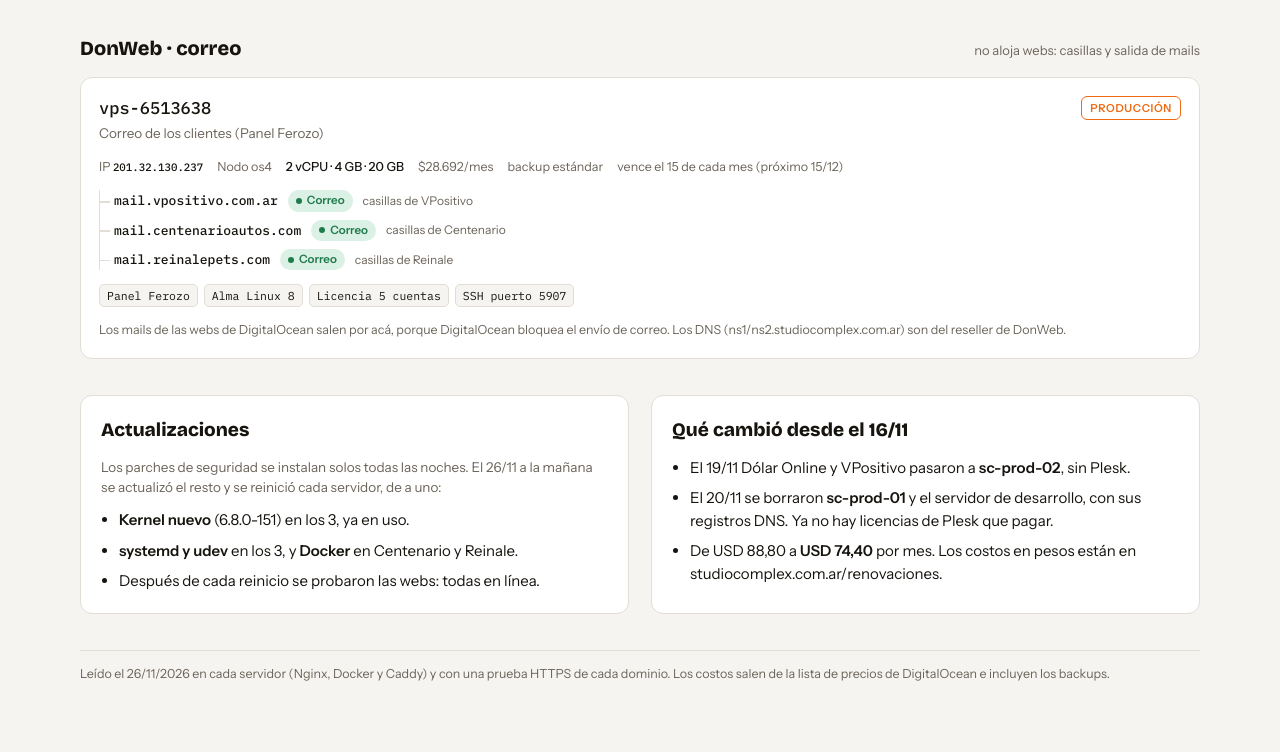
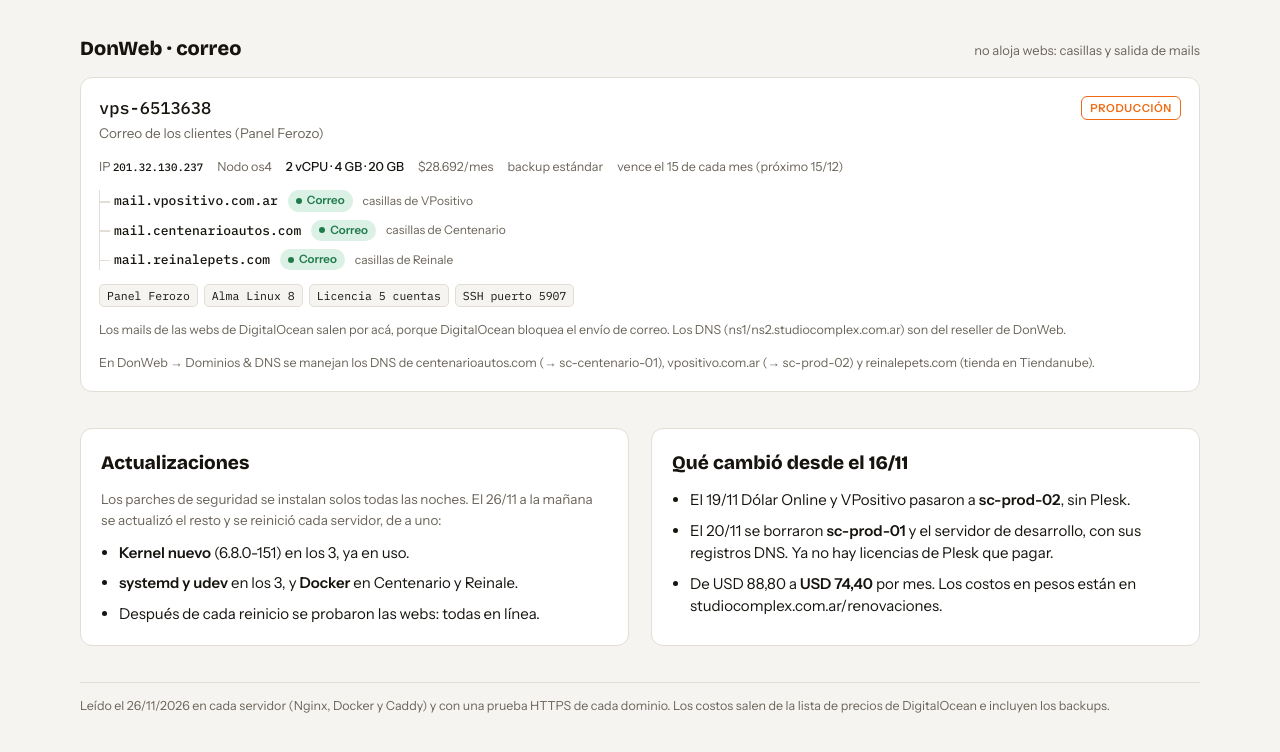
Before and after one commit to nudge-digital-lab/studio-complex-resumen, a plain HTML site: page servidores/index.html in a window 1280 px wide. Shown: the part 1051-1803 px from the top of the page. Drawn offline with nearby package versions, Linux system fonts and the light colour scheme.

Commit message:
DonWeb: DNS de los 3 dominios
Co-Authored-By: Claude Opus 5.5 <noreply@anthropic.com>
Claude-Session: https://claude.ai/code/session_01SXDJ51Sk1ndWqzvkCyLhox

```diff
--- a/servidores/index.html
+++ b/servidores/index.html
@@ -216,6 +216,7 @@ footer{color:var(--muted); font-size:12.5px; border-top:1px solid var(--line); p
       </ul>
       <div class="servicios" aria-label="Servicios"><span>Panel Ferozo</span><span>Alma Linux 8</span><span>Licencia 5 cuentas</span><span>SSH puerto 5907</span></div>
       <p class="nota" style="margin:0;font-size:12.5px;color:var(--muted)">Los mails de las webs de DigitalOcean salen por acá, porque DigitalOcean bloquea el envío de correo. Los DNS (ns1/ns2.studiocomplex.com.ar) son del reseller de DonWeb.</p>
+      <p class="nota" style="margin:0;font-size:12.5px;color:var(--muted)">En DonWeb → Dominios &amp; DNS se manejan los DNS de centenarioautos.com (→ sc-centenario-01), vpositivo.com.ar (→ sc-prod-02) y reinalepets.com (tienda en Tiendanube).</p>
     </article>
   </section>
 
```
